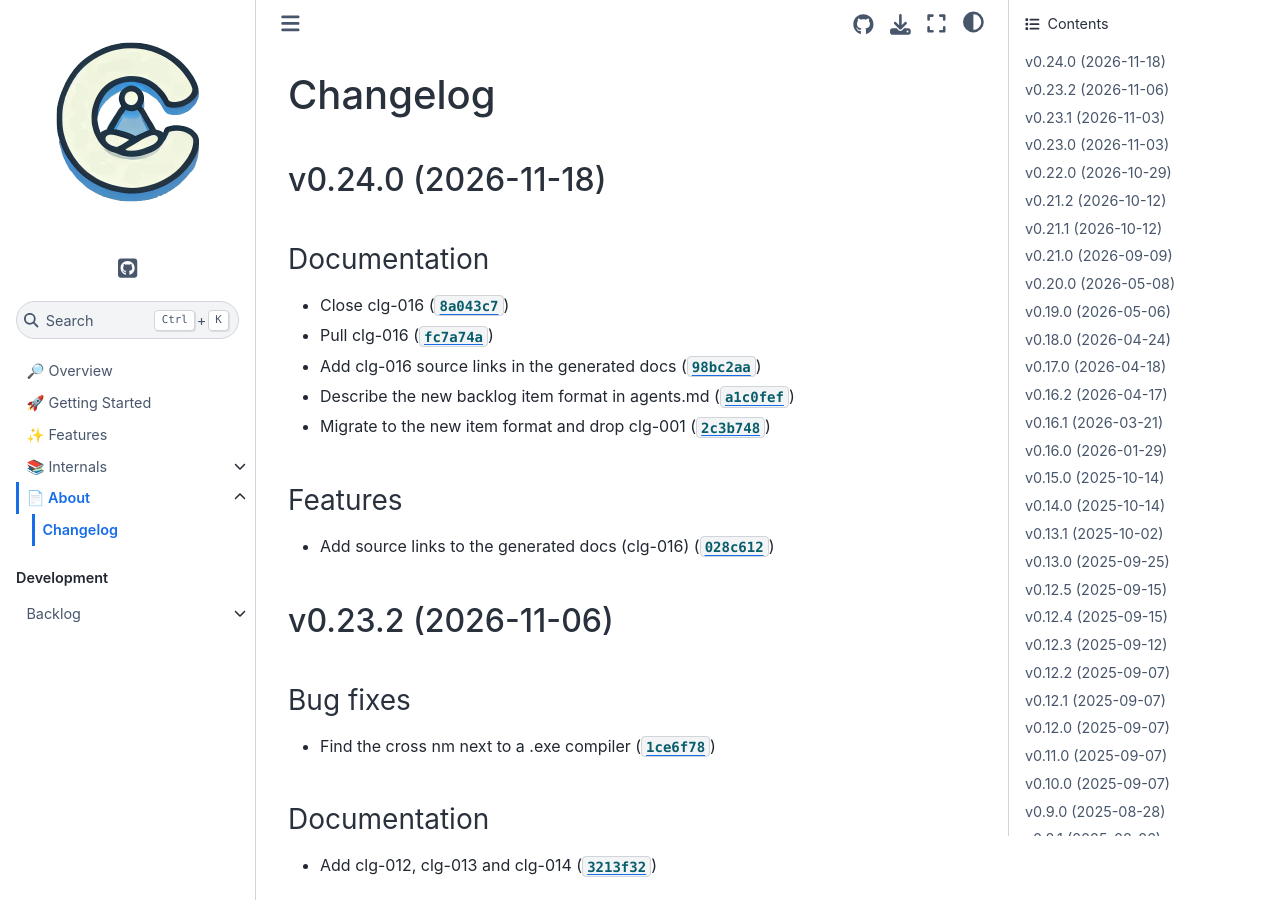
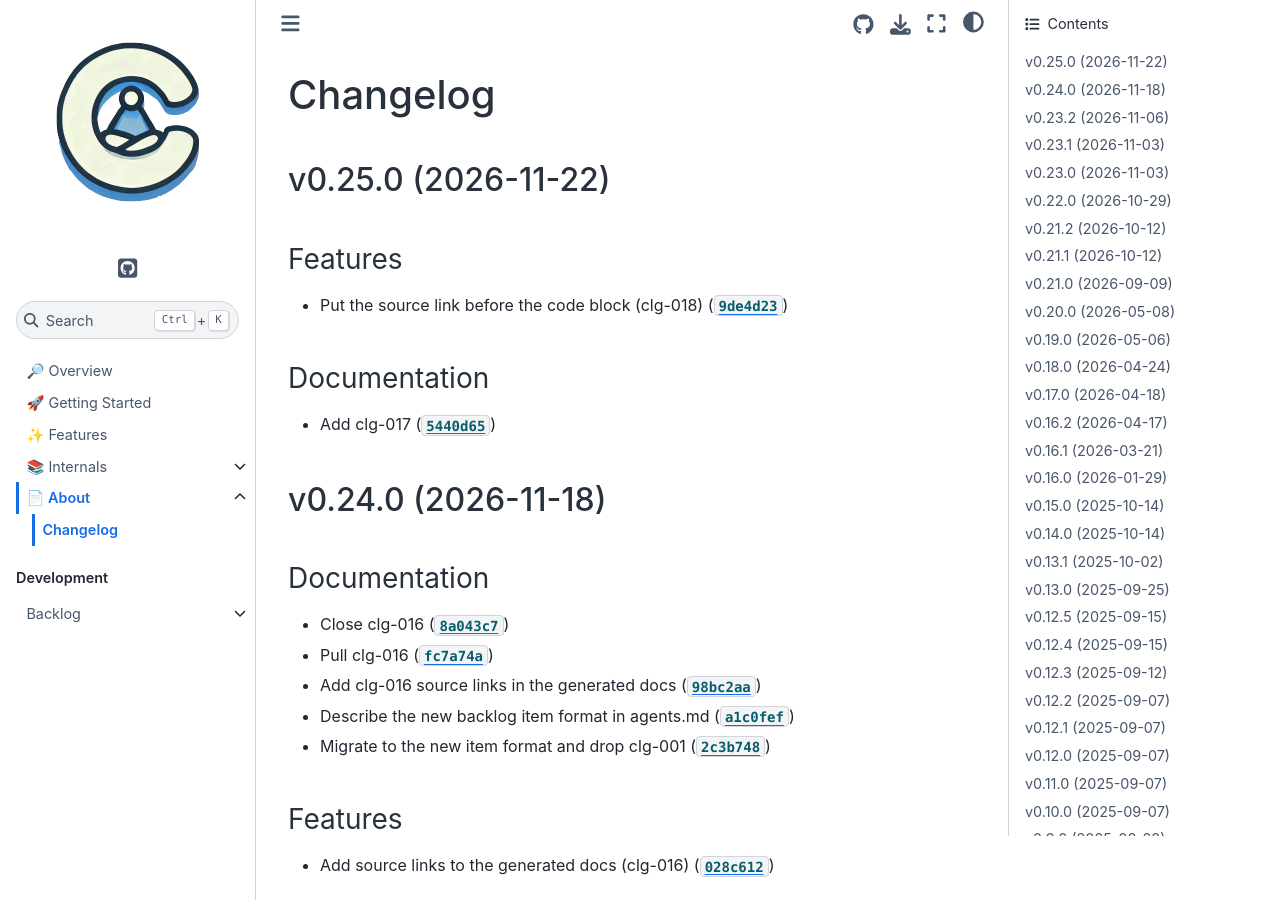
Before and after one commit to cuinixam/clanguru, a Sphinx documentation site: the page built from docs/about/_changelog.md, in a window 1280 px wide and 900 px high. Built offline with Sphinx 7.4.7 and the Sphinx Book theme 1.1.4, drawn with Linux system fonts in a browser that asks for light colours.

Commit message:
0.25.0
Automatically generated by python-semantic-release

```diff
--- a/CHANGELOG.md
+++ b/CHANGELOG.md
@@ -1,4 +1,14 @@
 # Changelog
+
+## v0.25.0 (2026-11-22)
+
+### Features
+
+- Put the source link before the code block (clg-018) ([`9de4d23`](https://github.com/cuinixam/clanguru/commit/9de4d2337b18f111dbc4f479f41e2856a0615358))
+
+### Documentation
+
+- Add clg-017 ([`5440d65`](https://github.com/cuinixam/clanguru/commit/5440d65a65235597ddc62636a5af3886b1b7e4ae))
 
 ## v0.24.0 (2026-11-18)
 
--- a/docs/conf.py
+++ b/docs/conf.py
@@ -17,7 +17,7 @@ for path in ["src", "tests"]:
 project = "clanguru"
 copyright = "2024, cuinixam"
 author = "cuinixam"
-release = "0.24.0"
+release = "0.25.0"
 
 # -- General configuration ---------------------------------------------------
 # https://www.sphinx-doc.org/en/master/usage/configuration.html#general-configuration
--- a/pyproject.toml
+++ b/pyproject.toml
@@ -1,6 +1,6 @@
 [project]
 name = "clanguru"
-version = "0.24.0"
+version = "0.25.0"
 description = "C language utils and tools based on the clang and binutils modules."
 readme = "README.md"
 license = { text = "MIT" }
--- a/src/clanguru/__init__.py
+++ b/src/clanguru/__init__.py
@@ -1 +1 @@
-__version__ = "0.24.0"
+__version__ = "0.25.0"
```
Also changed, not shown: 1 other file.
